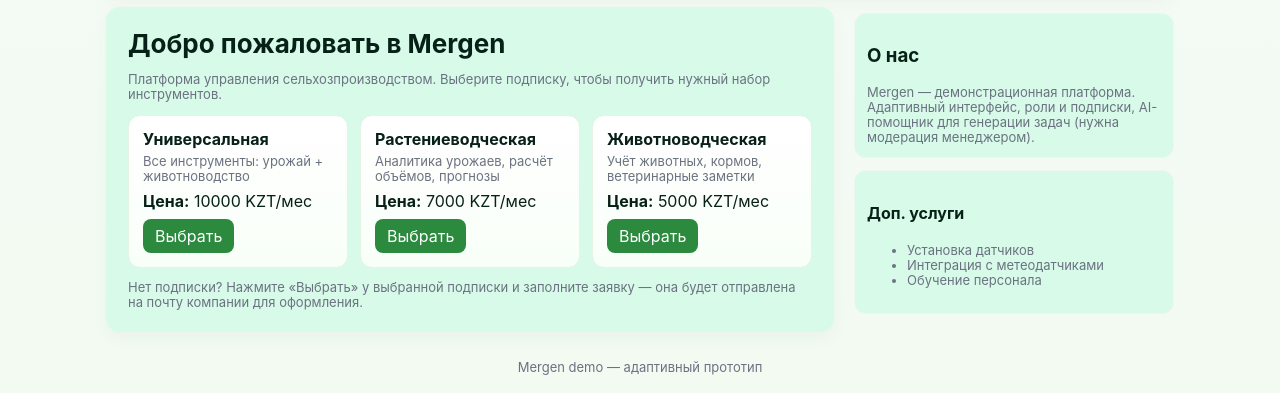
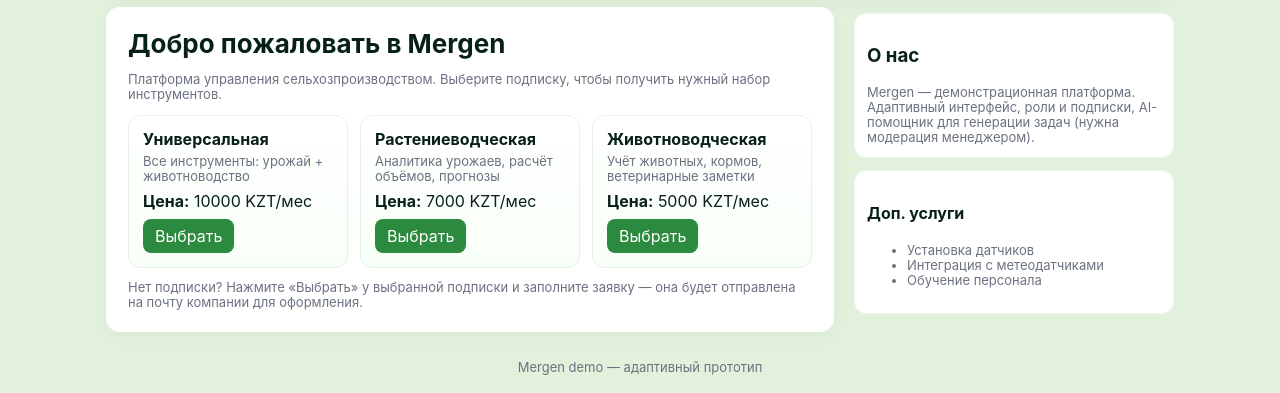
Before and after one commit to loWOLFol/hakaton, a plain HTML site: page index.html in a window 1280 px wide. Shown: the part 632-1025 px from the top of the page. Drawn offline with nearby package versions, Linux system fonts and the light colour scheme.

Commit message:
Update style.css

```diff
--- a/style.css
+++ b/style.css
@@ -2,12 +2,12 @@
   --accent: #2b8a3e;
   --accent-dark: #166534;
   --muted: #6b7280;
-  --bg: #d4d4d4;
-  --card: #d7fae9;
+  --bg: #5cf097;
+  --card: #ffffff;
 }
 body {
   font-family: Inter, system-ui, -apple-system, "Segoe UI", Roboto, Arial;
-  background: linear-gradient(180deg, #f7fcf7, #f2faf2);
+  background: #e2f1dc;
   margin: 0;
   color: #072018;
 }
```
